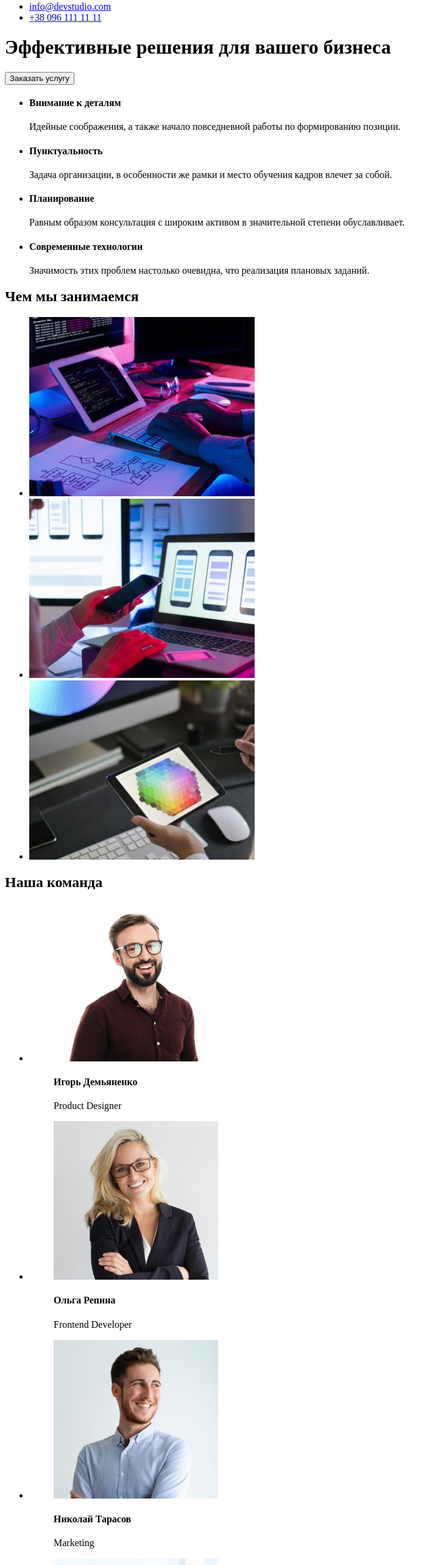
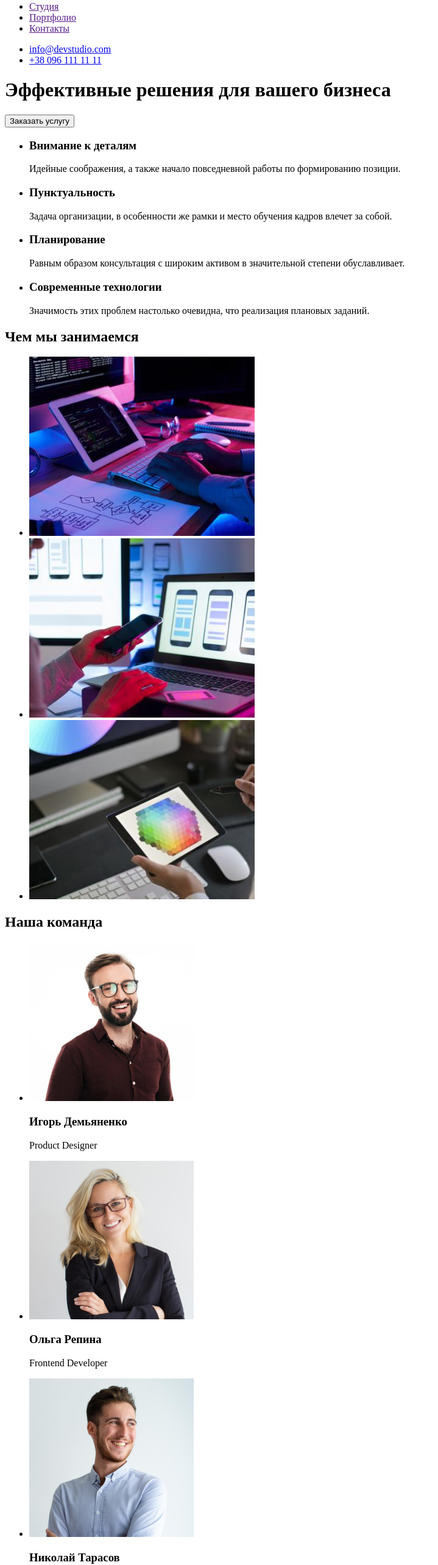
Before and after one commit to PlatinumKellerman/goit-markup-hw-01, a plain HTML site: page index.html in a window 1280 px wide. Shown: the part 40-2607 px from the top of the page at 61% size, without its empty margins (0-719 px from the left). Drawn offline with Linux system fonts and the light colour scheme.

Commit message:
Update index.html

```diff
--- a/index.html
+++ b/index.html
@@ -1,5 +1,5 @@
 <!DOCTYPE html>
-<html lang="en">
+<html lang="ru">
 <head>
     <meta charset="UTF-8">
     <meta http-equiv="X-UA-Compatible" content="IE=edge">
@@ -8,13 +8,13 @@
 </head>
 <body>
     <header>
-
-
             <nav>
             <a href="">WebStudio</a>
-            <a href="">Студия</a>
-            Портфолио
-            Контакты
+            <ul>
+            <li><a href="">Студия</a></li>
+            <li><a href="">Портфолио</a> </li>
+            <li><a href="">Контакты</a></li>
+            </ul>
             </nav>
 
             <ul>
@@ -24,29 +24,34 @@
     </header>
 
     <main>
+
+        <div>
         <h1>Эффективные решения для вашего бизнеса</h1>
         <button type="button">Заказать услугу</button>
+        </div>
 
+        <div>
         <ul>
-            <li><h4>Внимание к деталям</h4>
+            <li><h3>Внимание к деталям</h3>
                 <p>Идейные соображения, а также начало повседневной работы по формированию позиции.</p>
             </li>
             <li>
-                <h4>Пунктуальность</h4>
+                <h3>Пунктуальность</h3>
                 <p>Задача организации, в особенности же рамки и место обучения кадров влечет за собой.</p>
             </li>
             <li>
-                <h4>Планирование</h4>
+                <h3>Планирование</h3>
                 <p>Равным образом консультация с широким активом в значительной степени обуславливает.</p>
             </li>
             <li>
-                <h4>Современные технологии</h4>
+                <h3>Современные технологии</h3>
                 <p>Значимость этих проблем настолько очевидна, что реализация плановых заданий.</p>
             </li>
         </ul>
+        </div>
 
+        <div>
         <h2>Чем мы занимаемся</h2>
-
         <ul>
             <li>
             <img src="images/img1.jpg" alt="coding" width="370">
@@ -57,59 +62,45 @@
         <li>
             <img src="images/img3.jpg" alt="drawing_on_a_tablet" width="370">
         </li>
+        </ul>
+        </div>
 
-        </ul>
-
+        <div>
         <h2>Наша команда</h2>
-
         <ul>
-
             <li>
-                <figure>
                     <img src="images/img4.jpg" alt="Product Designer" width="270">
-                    <figcaption>
-                        <h4>Игорь Демьяненко</h4>
-                        <p>Product Designer</p>
-                    </figcaption>
-                </figure>
+                    <h3>Игорь Демьяненко</h3>
+                    <p lang="en">Product Designer</p>
             </li>
             <li>
-                <figure>
                     <img src="images/img5.jpg" alt="Frontend Developer" width="270">
-                    <figcaption>
-                        <h4>Ольга Репина</h4>
-                        <p>Frontend Developer</p>
-                    </figcaption>
-                </figure>
+                    <h3>Ольга Репина</h3>
+                    <p lang="en">Frontend Developer</p>
             </li>
             <li>
-                <figure>
-                    <img src="images/img6.jpg" alt="Marketing" width="270">
-                    <figcaption>
-                        <h4>Николай Тарасов</h4>
-                        <p>Marketing</p>
-                    </figcaption>
-                </figure>
+                <img src="images/img6.jpg" alt="Marketing" width="270">
+                    <h3>Николай Тарасов</h3>
+                    <p lang="en">Marketing</p>
             </li>
             <li>
-                <figure>
                     <img src="images/img7.jpg" alt="UI Designer" width="270">
-                    <figcaption>
-                        <h4>Михаил Ермаков</h4>
-                        <p>UI Designer</p>
-                    </figcaption>
-                </figure>
+                    <h3>Михаил Ермаков</h3>
+                    <p lang="en">UI Designer</p>
+
             </li>
-
         </ul>
+        </div>
     </main>
 
     <footer>
 <a href="">WebStudio</a>
 <address>
     <p>г. Киев, пр-т Леси Украинки, 26</p>
-    <p>info@example.com</p>
-    <p>+38 099 111 11 11</p>
+    <ul>
+    <li><a href="mailto:info@devstudio.com">info@devstudio.com</a></li>
+    <li><a href="tel:+380961111111">+38 096 111 11 11</a></li>
+    </ul>
 </address>
     </footer>
 </body>
```
